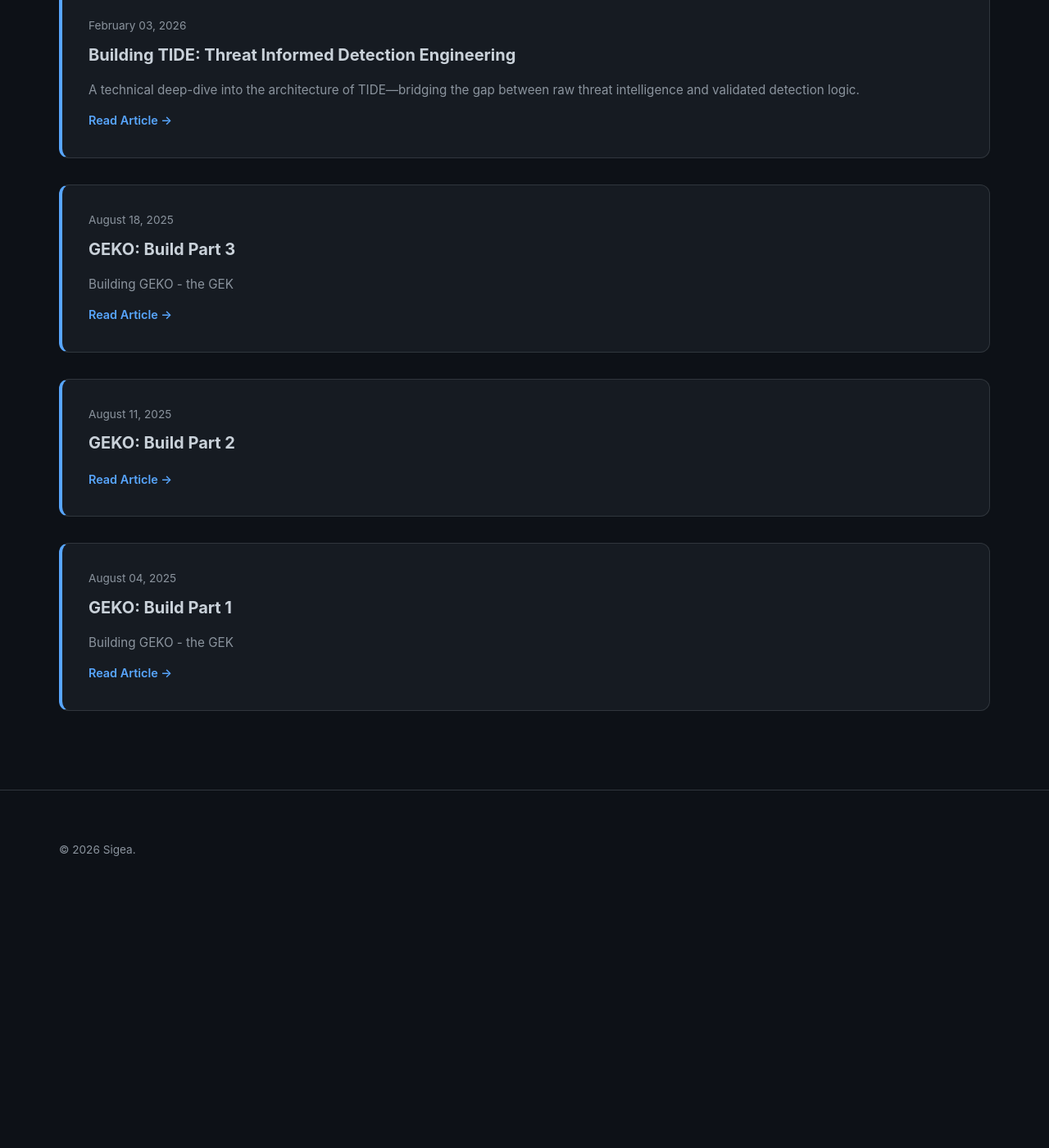
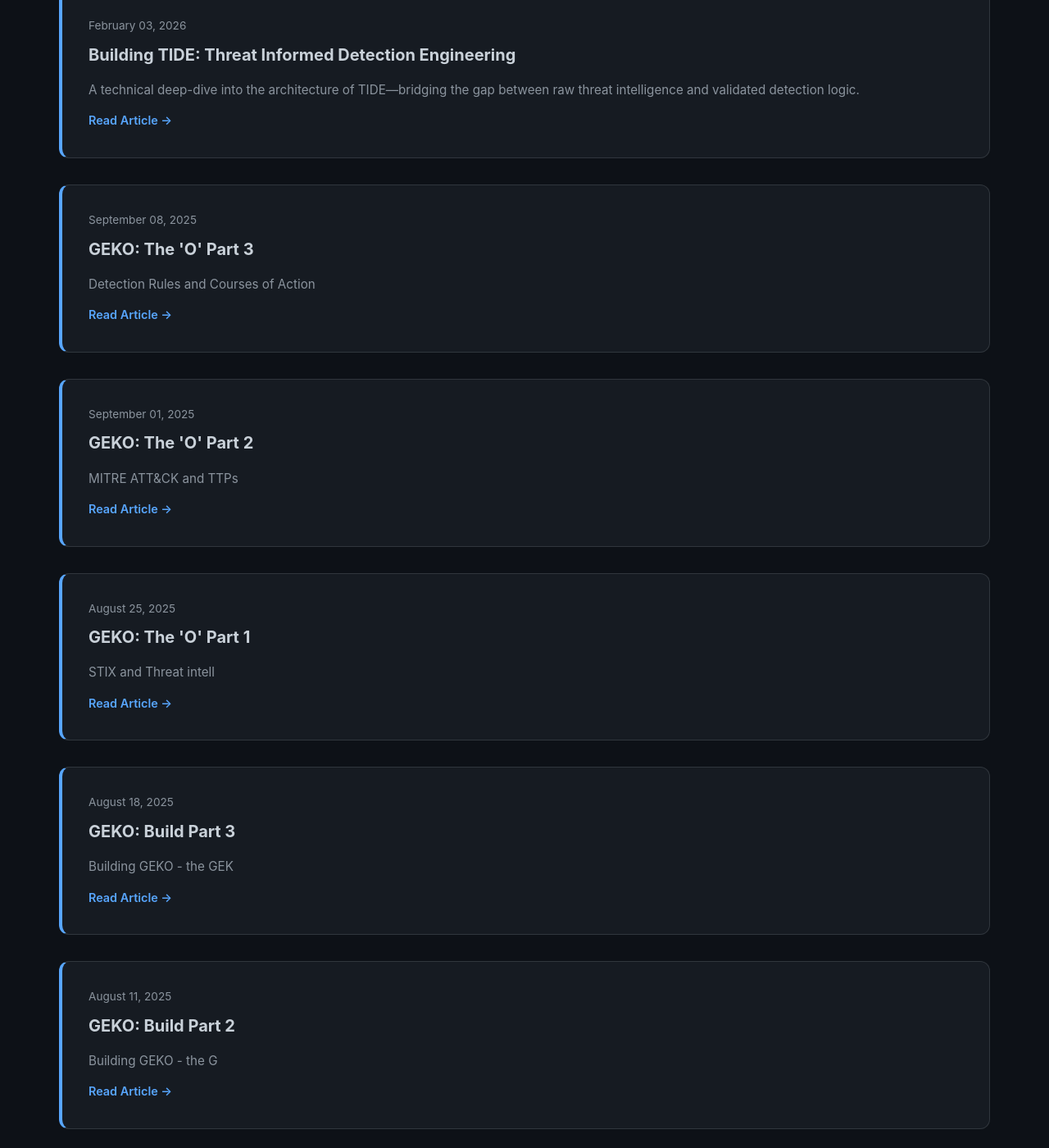
Before and after one commit to sigeauk/sigeauk.github.io, a Jekyll site: the page built from blog.html, in a window 1280 px wide and 1400 px high, scrolled down 639 px. Shown: the whole window at 82% size. Built offline with Jekyll 4.4.1, drawn with Linux system fonts in a browser that asks for light colours; before the commit the page ends 1748 px from its top, so only the background shows below that; some of the changed lines change nothing that is shown; some of the changed text lies outside the part shown.

Commit message:
STIX post uploaded

````diff
--- a/_posts/2025-08-11-GEKO-Build-Part-2.md
+++ b/_posts/2025-08-11-GEKO-Build-Part-2.md
@@ -2,7 +2,7 @@
 layout: default
 title: "GEKO: Build Part 2"
 date: 2025-08-11
-description: ""
+description: "Building GEKO - the G"
 ---
 
 # GEKO: Build Part 2
--- /dev/null
+++ b/_posts/2025-08-25-GEKO-The-O-Part-1.md
@@ -0,0 +1,103 @@
+---
+layout: default
+title: "GEKO: The 'O' Part 1"
+date: 2025-08-25
+description: "STIX and Threat intell"
+---
+
+# GEKO: The 'O': Part 1
+
+### STIX and Cyber Spies
+
+>“You ever feel like your threat intel is just… vibes? Let's fix that with structure and some OpenCTI.”
+
+### What in the Threat Hell is OpenCTI?
+
+Imagine you’re Sherlock Holmes, but instead of chasing criminals across Victorian London, you’re tracking cybercriminals across IP ranges, phishing kits, and MITRE techniques. That’s OpenCTI, your cyber magnifying glass and evidence board on steroids.
+OpenCTI (Open Cyber Threat Intelligence) is an open-source platform that helps you collect, organize, correlate, and visualize threat intelligence, all using STIX 2.1, aka the world's most structured way to say "someone is attacking you."
+
+### Wait, STIX? Like the band?
+
+Sadly, no. But just like the band Styx warned us about robots (🎶 Domo arigato, Mr. Roboto 🎶), STIX warns us about real ones. It stands for Structured Threat Information eXpression, and it’s the Lego brick of CTI.
+Everything in STIX is an object — and those objects fall into a few main categories:
+
+| Acronym | Full Name| What it does| Examples|
+|---|---|---|---|
+| SDO |STIX Domain Object| Groups SCO types| Threat Actors, Malware|
+|SRO| STIX Relationship Opject| Connects objects| APT28-> uses -> Cobolt Strike|
+| SCO| STIX Cyber-observable Object| Raw data| IPs, URLs, Hashes|
+| --- | Bundle | Groups SDOs, SROs and SCOs together| APT28-> uses -> Cobolt Strike -> communicates with -> [ipv4-add:value = '1.2.3.4'] |
+
+
+### Bundles: STIX Lunchables
+
+In OpenCTI, all your STIX data is packaged into Bundles, which are like lunchboxes containing multiple objects and their relationships. Want to describe how APT29 uses Cobalt Strike to target finance orgs? Bundle it, baby.
+
+```json
+{
+"type": "bundle",
+"id": "bundle--1234abcd",
+"objects": [
+{
+"type": "threat-actor",
+"name": "APT29",
+…
+},
+{
+"type": "malware",
+"name": "Cobalt Strike",
+…
+},
+{
+"type": "relationship",
+"relationship_type": "uses",
+"source_ref": "threat-actor--apt29",
+"target_ref": "malware--cobalt-strike"
+}
+]
+}
+```
+
+### Create Your First Threat Actor
+
+Let’s say you want to create a threat actor named Lord Phishington. Here’s how it might look in OpenCTI (via STIX):
+```json
+{
+"type": "threat-actor",
+"name": "Lord Phishington",
+"description": "A phishing-themed APT group known for HTML lure docs and bad puns.",
+"threat_actor_types": ["crime-syndicate"],
+"aliases": ["PhishKing", "HookLineSinker"],
+"primary_motivation": "financial-gain"
+}
+```
+
+You'd pair that with relationships like:
+
+```json
+"type": "relationship",
+"relationship_type": "uses",
+"source_ref": "threat-actor--lord-phishington",
+"target_ref": "malware--evil-macro"
+```
+
+And boom — your CTI database now knows Phishington uses Evil Macro. You’re building an empire of threat knowledge.
+
+### OpenCTI Magic: Relationships, Relationships, Relationships
+
+Remember that one conspiracy theorist in the movies with strings and pins all over their corkboard? OpenCTI is that — but actually helpful. Every SDO and SCO gets connected via relationships. And the more connections you build, the more useful your threat intel becomes.
+Examples:
+ - APT29 → uses → Cobalt Strike
+ - Cobalt Strike → targets → Windows 10
+ - Campaign X → attributed-to → APT29
+ - File hash → indicates → Cobalt Strike
+From just a few objects, you start to see entire attack narratives.
+
+### Bonus: The Visual Graph (a.k.a. Nerd Nirvana)
+
+Once you’ve added a few bundles into OpenCTI, click on the "Knowledge" tab and open up a threat actor. The visual graph shows how everything connects: malware, campaigns, observables, COAs, and more.
+It's like playing cyber Cluedo: APT29, with the phishing email, in the executive inbox.
+
+### Next Time on GEKO:
+
+In Part 2, we take the red pill and deep dive into the MITRE Matrix. Want to know why APT29 is basically the Darth Vader of CTI? Stay tuned: “MITRE Mayhem and the TTP Treasure Hunt” drops soon.
--- /dev/null
+++ b/_posts/2025-09-01-GEGO-The-O-Part-2.md
@@ -0,0 +1,110 @@
+---
+layout: default
+title: "GEKO: The 'O' Part 2"
+date: 2025-09-01
+description: "MITRE ATT&CK and TTPs"
+---
+
+# GEKO: The 'O': Part 2
+
+### MITRE Mayhem and the TTP Treasure Hunt
+
+> “Some people play Sudoku for fun. CTI analysts play ‘connect the dots’ with nation-states. MITRE ATT&CK just gives us a bigger crayon box.”
+
+### What Is MITRE ATT&CK, and Why Should You Care?
+
+Think of MITRE ATT&CK as the Pokédex of threat behavior. It catalogs every known trick in the adversary playbook: from phishing emails to credential dumping to full-on "I live in your network now" persistence.
+
+In OpenCTI, MITRE isn’t just a reference. It’s deeply integrated. Each tactic, technique, and sub-technique can be linked to threat actors, malware, intrusion sets, and more. Basically, it’s your framework for understanding how the bad guys actually do their badness.
+
+### TTPs: Techniques, Tactics, and Pathways to Panic
+
+**Tactics** = Why - Credential Access
+**Techniques** = How - Brute force
+**Sub-technique** = How - Password guessing
+In STIX/OpenCTI lingo, these are modeled as attack-pattern SDOs. When you start mapping these to real-world threat actors, it’s like painting a digital mugshot:
+`"APT29"` → `"uses"` → `"Spearphishing Attachment (T1566.001)"`
+Just like that, you’re one step closer to figuring out what they’ll do next.
+
+### Meet the Cast: APTs, Malware, and Other Shady Characters
+
+Let’s say you’re investigating APT29 (a.k.a. “Cozy Bear”, “The Nation-State Who Ghosted Me”). You want to map out how they operate.
+In OpenCTI, you can build a full profile:
+```json
+{
+"type": "intrusion-set",
+"name": "APT29",
+"aliases": ["Cozy Bear", "The Dukes"],
+"primary_motivation": "espionage",
+…
+}
+```
+Then connect it to:
+-> **Malware:** WellMess, GoldMax, Cobalt Strike
+-> **Techniques:** Credential Dumping (T1003), Spearphishing Attachment (T1566.001)
+-> **Infrastructure:** Command and Control servers
+
+### Mapping TTPs in OpenCTI (a.k.a. “Treasure Maps for Nerds”)
+
+OpenCTI lets you build out an attack graph — a living, breathing map of who did what, how, and why. Here’s what a typical path might look like:
+
+```
+APT29
+|--- uses ---> Spearphishing Attachments [T1566.001]
+       |--- delivers ---> WellMess [Malware]
+               |--- communicates-with ---> C2 Infrastructure
+```
+
+And yes, all of this is clickable in the OpenCTI UI. It’s like digital conspiracy theory — except it’s real.
+
+### Sample STIX Object: MITRE Technique
+
+```json
+{
+  "type": "attack-pattern",
+  "name": "Spearphishing Attachment",
+  "external_references": [
+    {
+      "source_name": "mitre-attack",
+      "external_id": "T1566.001",
+      "url": "https://attack.mitre.org/techniques/T1566/001/"
+    }
+  ],
+  "description": "Adversaries may send phishing emails with malicious attachments."
+}
+```
+Now link this object to your intrusion set (APT29) and malware (WellMess) using relationship objects. Boom — now you’ve got TTP coverage.
+
+### Heat Mapping: The Matrix View
+
+One of the coolest features of OpenCTI is the MITRE matrix heat map. Once your entities are linked to attack patterns, you can see:
+-> Which techniques are covered
+-> Which ones are still blank (👀 “detection gaps!”)
+-> What each APT's TTP fingerprint looks like.
+It’s like Sudoku, but with more nation-state sabotage.
+
+### Use the MITRE Connector
+
+OpenCTI has a built-in MITRE ATT&CK connector that imports all known TTPs and updates them over time. No more manually creating techniques. Just run the connector, grab coffee, and come back to a fully MITRE-mapped world.
+
+```yaml
+version: '3'
+services:
+  connector-mitre:
+    image: opencti/connector-mitre:6.7.1
+    environment:
+      - OPENCTI_URL=http://localhost
+      - OPENCTI_TOKEN=ChangeMe
+      - CONNECTOR_ID=ChangeMe
+      - "CONNECTOR_NAME=MITRE Datasets"
+      - CONNECTOR_SCOPE=tool,report,malware,identity,campaign,intrusion-set,attack-pattern,course-of-action,x-mitre-data-source,x-mitre-data-component,x-mitre-matrix,x-mitre-tactic,x-mitre-collection
+      - CONNECTOR_RUN_AND_TERMINATE=false
+      - CONNECTOR_LOG_LEVEL=error
+      - MITRE_REMOVE_STATEMENT_MARKING=true
+      - MITRE_INTERVAL=7 # In days
+    restart: always
+```
+
+### Coming Soon in Part 3:
+
+You’ve mapped your threats. Now let’s fight back. In Part 3, we’ll turn Elastic detection rules into CTI power moves, importing them into OpenCTI as Courses of Action and mapping them to MITRE techniques. Title drop: “Elastic Rules and the COA Conundrum.” You won’t want to miss it.
--- /dev/null
+++ b/_posts/2025-09-08-GEKO-TheO-Part-3.md
@@ -0,0 +1,85 @@
+---
+layout: default
+title: "GEKO: The 'O' Part 3"
+date: 2025-09-08
+description: "Detection Rules and Courses of Action"
+---
+
+# GEKO: The 'O': Part 3
+
+### Elastic Rules and the COA Conundrum
+
+>“You’ve tracked the threat actors, mapped the TTPs, and now it’s time to fight back, with JSON, STIX, and Courses of Action that would make Sun Tzu proud.”
+
+### What’s a Course of Action?
+
+In STIX 2.1 and OpenCTI land, a Course of Action (COA) is the “What are you gonna do about it?” of threat intelligence. It’s the countermeasure — the detection, prevention, or response technique used to defend against known behaviors.
+
+COAs can be:
+- Elastic detection rules 💥
+- Sigma/YARA rules
+- Response playbooks
+- Policy updates
+- Firewall blocks
+
+### COAs in OpenCTI – How They Work
+
+Courses of Action are STIX Domain Objects (SDOs). You can link them to attack patterns, malware, threat actors, and more.
+Example:
+```json
+{
+  "type": "course-of-action",
+  "name": "Detect Cobalt Strike Beacon via Elastic Rule",
+  "description": "Elastic rule to detect default Cobalt Strike beacon traffic patterns using JA3/SNI.",
+  "action_type": "detection",
+  "object_marking_refs": ["marking-definition--TLP:GREEN"]
+}
+```
+Then link it like this:
+```json
+{
+"type": "relationship",
+"relationship_type": "mitigates",
+"source_ref": "course-of-action--elastic-detect-cobalt",
+"target_ref": "attack-pattern--cobalt-strike-beacon"
+}
+```
+Voilà: You’ve tied a detection rule directly to the technique it helps identify.
+
+### Importing Elastic Rules into OpenCTI
+
+Elastic’s detection rules live in .toml, .yml or .json formats, usually with metadata that maps nicely to STIX. You don’t need to hand-type each one like a 2003 threat analyst with carpal tunnel.
+
+**Option 1:** Manual Import via OpenCTI UI
+Convert your Elastic rule into a STIX COA object.
+Use the OpenCTI UI to create a new Course of Action.
+Link it to a MITRE technique (attack-pattern) using a mitigates relationship.
+*Optional:* Attach Observables, external references, or detection notes.
+
+**Option 2:** Script or Connector
+OpenCTI supports custom connectors. You can:
+Parse .toml/.yml rules
+Convert to STIX Course of Action
+Auto-link to attack-patterns using MITRE IDs
+
+### Closing the Loop: CTI → Detection → Feedback
+
+Once your COAs are imported, you’ve created a bidirectional intelligence feedback loop:
+- Threat Intel informs you what to look for (TTPs).
+- Detection Rules become COAs that mitigate those TTPs.
+- Detection Alerts feed into threat enrichment (e.g., updating observables or attribution).
+- OpenCTI reflects all of it — in beautiful, traceable, contextual knowledge graphs.
+It’s like playing 4D chess with threat actors, and you’re finally seeing the whole board.
+
+### MITRE Coverage View in OpenCTI
+
+OpenCTI’s dashboard view now shows:
+-> Which techniques are observed vs mitigated
+-> Heatmaps based on Elastic rule coverage
+-> Detection gaps for priority threat actors
+-> Ability to export custom reports for CISO pats-on-the-back
+Now your detection rules don’t just live in Elastic — they’re part of a strategic intel plan.
+
+### Final Thoughts from GEKO
+
+GitLab gave you pipelines. Elastic gave you detection. Kibana gave you pretty dashboards. But OpenCTI? OpenCTI gives you narrative-driven threat intelligence. It turns TTPs into stories, observables into evidence, and detection into proactive defense.
````
